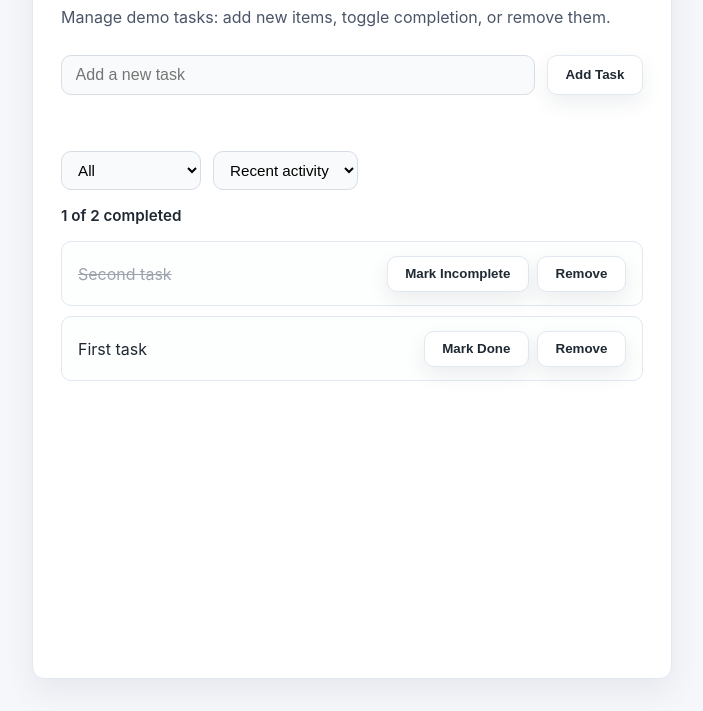
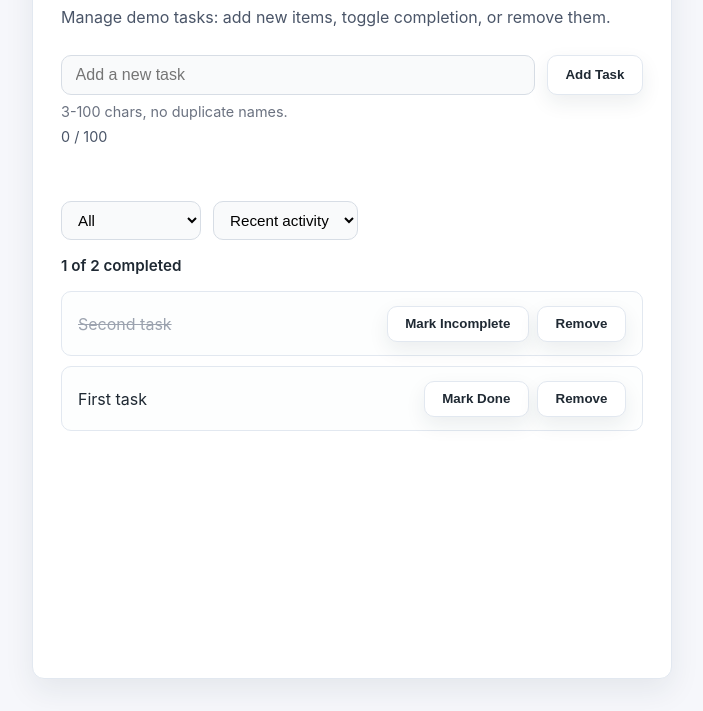
Before and after one commit to Nawaf-TBE/Nawaf-TBE, a website with bundled scripts: page index.html in a window 1280 px wide. Shown: the part 89-800 px from the top of the page, without its empty margins (288-991 px from the left). Built offline with nearby package versions, Linux system fonts and the light colour scheme.

Commit message:
Added inline helper text and a live character counter beneath the task inpu

```diff
--- a/UserInterface.js
+++ b/UserInterface.js
@@ -49,6 +49,14 @@ function createLayout() {
   input.required = true;
   input.autocomplete = "off";
   input.setAttribute("aria-label", "Task name");
+
+  const helper = document.createElement("div");
+  helper.id = "input-helper";
+  helper.textContent = "3-100 chars, no duplicate names.";
+
+  const counter = document.createElement("div");
+  counter.id = "char-counter";
+  counter.textContent = "0 / 100";
 
   const submit = document.createElement("button");
   submit.type = "submit";
@@ -105,12 +113,14 @@ function createLayout() {
   list.id = "task-list";
   list.setAttribute("aria-live", "polite");
 
-  form.append(input, submit);
+  form.append(input, helper, counter, submit);
   main.append(form, status, storageBanner, controls, counts, list);
 
   return {
     form,
     input,
+    helper,
+    counter,
     status,
     storageBanner,
     controls,
@@ -215,6 +225,8 @@ async function initializeUI() {
   const {
     form,
     input,
+    helper,
+    counter,
     status,
     storageBanner,
     counts,
@@ -313,6 +325,7 @@ async function initializeUI() {
 
   const attemptAdd = () => {
     const label = input.value.trim();
+    counter.textContent = `${Math.min(label.length, MAX_LABEL_LENGTH)} / ${MAX_LABEL_LENGTH}`;
     if (!label) {
       input.classList.add("invalid");
       setStatus(status, "Please enter a task name.", "error");
@@ -357,6 +370,7 @@ async function initializeUI() {
     }
     input.classList.remove("invalid");
     input.value = "";
+    counter.textContent = `0 / ${MAX_LABEL_LENGTH}`;
   };
 
   filterSelect.addEventListener("change", () => {
@@ -394,6 +408,13 @@ async function initializeUI() {
     attemptAdd();
   });
 
+  input.addEventListener("input", () => {
+    const length = Math.min(input.value.length, MAX_LABEL_LENGTH);
+    counter.textContent = `${length} / ${MAX_LABEL_LENGTH}`;
+    input.classList.remove("invalid");
+    setStatus(status, "", "info");
+  });
+
   const scheduleRefresh = () => {
     if (refreshScheduled) return;
     refreshScheduled = setTimeout(async () => {
--- a/styles/main.css
+++ b/styles/main.css
@@ -96,7 +96,11 @@ button:focus-visible {
 form {
   display: grid;
   grid-template-columns: 1fr auto;
-  gap: 0.75rem;
+  grid-template-areas:
+    "input button"
+    "helper helper"
+    "counter counter";
+  gap: 0.5rem 0.75rem;
   margin-bottom: 1rem;
 }
 
@@ -120,6 +124,18 @@ input.invalid {
   border-color: #ef4444;
   box-shadow: 0 0 0 3px rgba(239, 68, 68, 0.18);
   background: #fff6f6;
+}
+
+#input-helper {
+  grid-area: helper;
+  font-size: 0.9rem;
+  color: #6b7280;
+}
+
+#char-counter {
+  grid-area: counter;
+  font-size: 0.9rem;
+  color: #4a5568;
 }
 
 #status {
```
